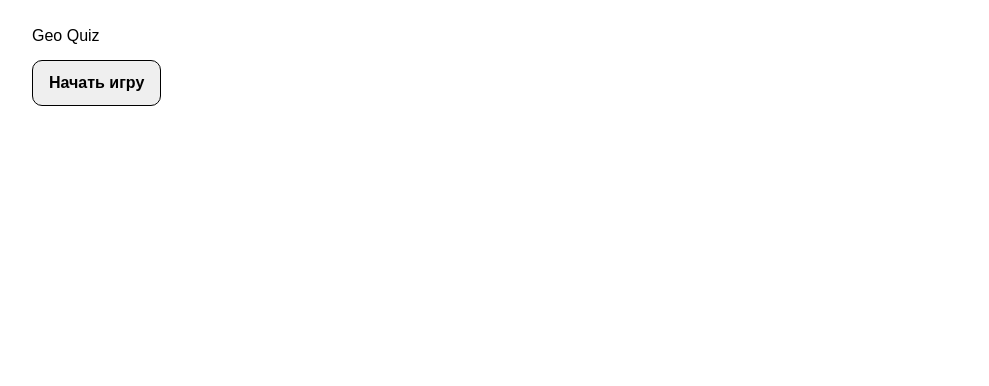
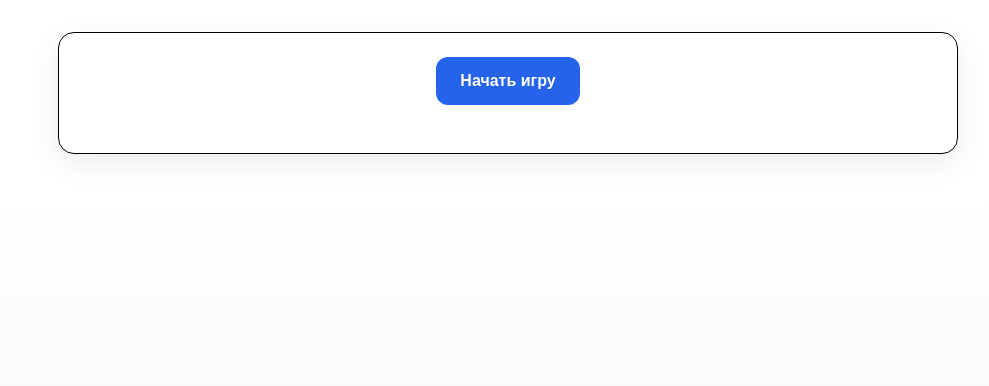
Before and after one commit to vlsuz95/geoquiz, a Next.js app: page / in a window 1280 px wide. Shown: the top 386 px of the page, without its empty margins (132-1121 px from the left). Built offline with nearby package versions, Linux system fonts and the light colour scheme.

Commit message:
fix buttons location

```diff
--- a/app/page.tsx
+++ b/app/page.tsx
@@ -152,7 +152,30 @@ export default function Home() {
     fontSize: "16px",
     fontWeight: 600,
   };
-
+  const primaryButton: React.CSSProperties = {
+    padding: "12px 24px",
+    borderRadius: "12px",
+    border: "none",
+    background: "#2563eb",
+    color: "white",
+    fontSize: "16px",
+    fontWeight: 600,
+    cursor: "pointer",
+  };
+  const secondaryButton: React.CSSProperties = {
+    padding: "10px 16px",
+    borderRadius: "10px",
+    border: "1px solid ButtonBorder",
+    background: "ButtonFace",
+    color: "ButtonText",
+    fontWeight: 600,
+    cursor: "pointer",
+  };
+  const disabledPrimaryButton: React.CSSProperties = {
+    ...primaryButton,
+    opacity: 0.55,
+    cursor: "not-allowed",
+  };
   const disabledButtonStyle: React.CSSProperties = {
     ...buttonStyle,
     opacity: 0.55,
@@ -162,52 +185,78 @@ export default function Home() {
   return (
     <main
       style={{
-        padding: "24px",
-        fontFamily: "sans-serif",
-        maxWidth: "1000px",
-        margin: "0 auto",
-        background: "Canvas",
+        minHeight: "100vh",
+        padding: "32px 16px",
+        display: "flex",
+        justifyContent: "center",
+        alignItems: "flex-start",
+        background: "linear-gradient(180deg, Canvas, Canvas 200px, ButtonFace)",
         color: "CanvasText",
-        minHeight: "100vh",
       }}
     >
-      <h1 style={{ marginBottom: "12px" }}>Geo Quiz</h1>
+      <div
+        style={{
+          width: "100%",
+          maxWidth: "900px",
+          background: "Canvas",
+          border: "1px solid ButtonBorder",
+          borderRadius: "16px",
+          padding: "24px",
+          boxShadow: "0 10px 30px rgba(0,0,0,0.08)",
+        }}
+      >
+        {/*    <h1 style={{ marginBottom: "24px", textAlign: "center" }}>Geo Quiz</h1> */}
 
+        {rounds.length === 0 && (
           <div
             style={{
               display: "flex",
-          gap: "12px",
-          alignItems: "center",
-          marginBottom: "20px",
-          flexWrap: "wrap",
+              justifyContent: "center",
+              marginBottom:
+                rounds.length > 0 && !gameFinished ? "16px" : "24px",
             }}
           >
             <button
               onClick={startGame}
               disabled={isLoading}
-          style={isLoading ? disabledButtonStyle : buttonStyle}
+              style={isLoading ? disabledPrimaryButton : primaryButton}
             >
               {isLoading ? "Загрузка..." : "Начать игру"}
             </button>
+          </div>
+        )}
+        {rounds.length > 0 && !gameFinished && (
+          <div
+            style={{
+              display: "flex",
+              justifyContent: "space-between", // 👈 ключевая строка
+              alignItems: "center",
+              marginBottom: "20px",
+              fontWeight: 500,
+            }}
+          >
+            <span style={{ fontWeight: 600 }}>
+              Раунд {currentIndex + 1} / {rounds.length}
+            </span>
 
-        {rounds.length > 0 && !gameFinished && (
-          <>
-            <span>
-              Раунд: {currentIndex + 1} / {rounds.length}
-            </span>
-            <span>Сумма очков: {totalScore}</span>
-          </>
+            <span>Очки: {totalScore}</span>
+          </div>
         )}
-      </div>
 
         {error && (
-        <p style={{ color: "crimson", marginBottom: "16px" }}>{error}</p>
+          <p
+            style={{
+              color: "crimson",
+              marginBottom: "16px",
+              textAlign: "center",
+            }}
+          >
+            {error}
+          </p>
         )}
 
         {current && !gameFinished && (
           <section style={{ marginTop: "20px" }}>
-          <h2 style={{ marginBottom: "12px" }}>Раунд {currentIndex + 1}</h2>
-
             {current.image && (
               <div style={{ marginBottom: "16px" }}>
                 <img
@@ -219,6 +268,7 @@ export default function Home() {
                     height: "auto",
                     borderRadius: "12px",
                     display: "block",
+                    margin: "0 auto",
                   }}
                 />
               </div>
@@ -237,17 +287,19 @@ export default function Home() {
             />
 
             {!result && (
+              <div style={{ display: "flex", justifyContent: "center" }}>
                 <button
                   onClick={submitAnswer}
                   disabled={!canSubmit}
                   style={
                     canSubmit
-                  ? { ...buttonStyle, marginTop: "16px" }
+                      ? { ...secondaryButton, marginTop: "16px" }
                       : { ...disabledButtonStyle, marginTop: "16px" }
                   }
                 >
                   {isLoading ? "Проверяем..." : "Отправить ответ"}
                 </button>
+              </div>
             )}
           </section>
         )}
@@ -304,24 +356,27 @@ export default function Home() {
               </div>
             )}
 
+            <div style={{ display: "flex", justifyContent: "center" }}>
               <button
                 onClick={nextRound}
-            style={{ ...buttonStyle, marginTop: "16px" }}
+                style={{ ...secondaryButton, marginTop: "16px" }}
               >
                 Следующий раунд
               </button>
+            </div>
           </section>
         )}
 
         {gameFinished && (
-        <section style={{ marginTop: "24px" }}>
+          <section style={{ marginTop: "24px", textAlign: "center" }}>
             <h2>Игра окончена</h2>
             <p>Итоговый счёт: {totalScore}</p>
-          <button onClick={startGame} style={buttonStyle}>
+            <button onClick={startGame} style={primaryButton}>
               Сыграть ещё раз
             </button>
           </section>
         )}
+      </div>
     </main>
   );
 }
```
Lines whose indentation alone changed are shown as unchanged.
